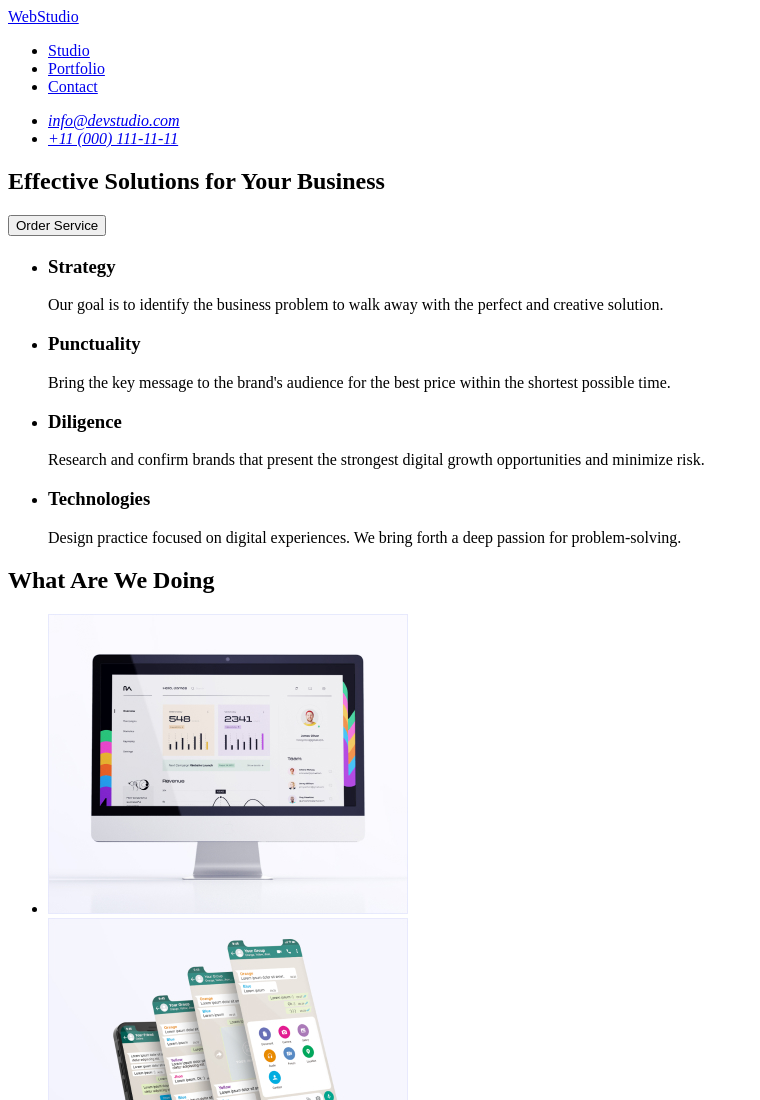
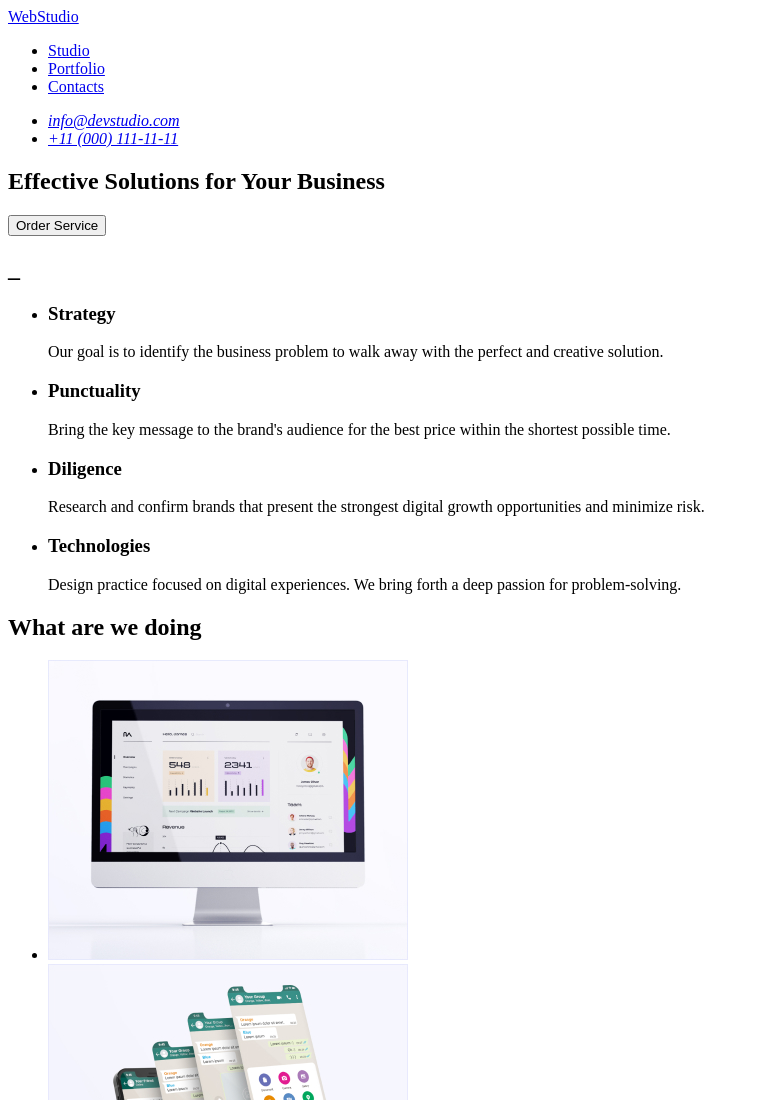
Before and after one commit to Lumin228/goit-markup-hw-01TrN3, a plain HTML site: page index.html in a window 1280 px wide. Shown: the top 1100 px of the page, without its empty margins (0-760 px from the left). Drawn offline with Linux system fonts and the light colour scheme.

Commit message:
Update index.html

```diff
--- a/index.html
+++ b/index.html
@@ -15,12 +15,12 @@
 
           <li><a href="attribute inside">Portfolio</a></li>
 
-          <li><a href="attribute inside">Contact</a></li>
+          <li><a href="attribute inside">Contacts</a></li>
         </ul>
       </nav>
       <address>
         <ul>
-          <li><a href="info@devstudio.com">info@devstudio.com</a></li>
+          <li><a href="mailto:info@devstudio.com">info@devstudio.com</a></li>
           <li><a href="tel:+110001111111"">+11 (000) 111-11-11</a></li>
         </ul>
       </address>
@@ -31,7 +31,7 @@
         <button type="button">Order Service</button>
       </section>
       <section>
-        <h2></h2>
+        <h2>_</h2>
         <ul>
           <li>
             <h3>Strategy</h3>
@@ -65,7 +65,7 @@
         </ul>
       </section>
       <section>
-        <h2>What Are We Doing</h2>
+        <h2>What are we doing</h2>
         <ul><li>
             <img
               src="./images/Computer.jpg"
```
